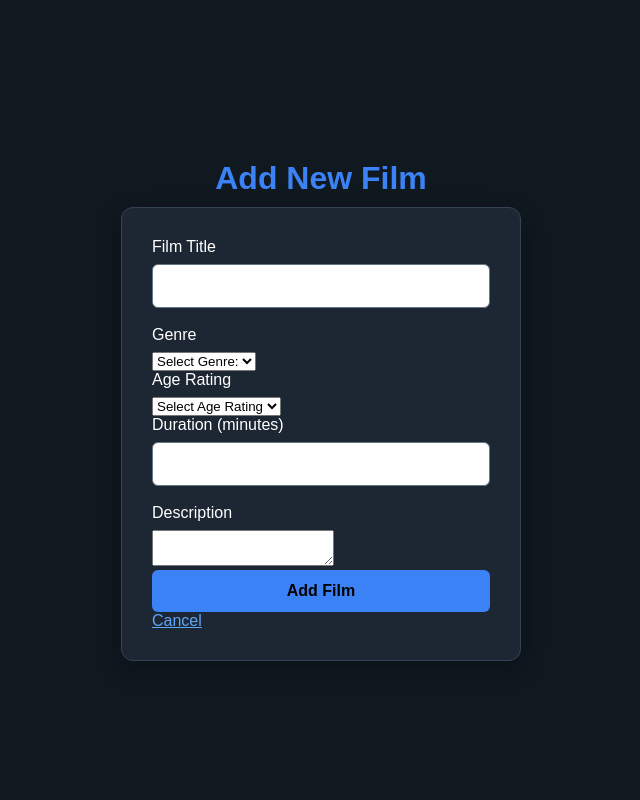
After one commit to hassanmsalama5-cloud/NEA, a Flask app: page /add_film in a window 1280 px wide. The commit adds this page. Shown: the whole page, without its empty margins (319-959 px from the left). Run offline with Flask 3, Linux system fonts and the light colour scheme; a user stored in the database is signed in.

Commit message:
Add film and screening management features with validation and UI updates

```diff
--- a/app.py
+++ b/app.py
@@ -1,6 +1,6 @@
 import sqlite3
 from flask import Flask, render_template, request, redirect, url_for,session,abort
-from datetime import date
+from datetime import date,time
 # from werkzeug.security import check_password_hash
 app = Flask(__name__)
 app.secret_key = "1932ADFV"
@@ -119,7 +119,7 @@ def select_seats(screening_id, film_name):
             "booked": not bool(seat["isavailable"])
 
         })
-    seatslist= []
+    seatslist = []
     for row in sorted(seats_by_row):
         seatslist.append(seats_by_row[row])
 
@@ -643,18 +643,18 @@ def edit_booking(booking_id):
             if cur.fetchone() is None:
                 abort(404,"Screening not found.")
             cur.execute("""
-                UPDATE Seats
+                UPDATE seats
                 SET IsAvailable = 1
-                WHERE SeatID IN(
-                    SELECT SeatID
+                WHERE seatID IN(
+                    SELECT seatID
                     FROM BookingSeats
                     WHERE bookingID = ?
                 )
             """,(booking_id,))
             placeholders = ",".join("?" for _ in seat_ids)
             cur.execute(f"""
-                SELECT SeatID
-                FROM Seats
+                SELECT seatID
+                FROM seats
                 WHERE ScreeningID = ?
                 AND IsAvailable = 1
                 AND SeatID in ({placeholders})
@@ -688,10 +688,10 @@ def edit_booking(booking_id):
                 VALUES(?,?)
             """,(booking_id,seat_id))
             cur.execute(f"""
-                UPDATE Seats
-                SET IsAvailable = 0
-                WHERE ScreeningID =?
-                AND IsAvailable = 1
+                UPDATE seats
+                SET isavailable = 0
+                WHERE screeningID =?
+                AND isavailable = 1
                 AND SeatID IN ({placeholders})
             """,[screening_id] + seat_ids)
             if cur.rowcount != number_of_tickets:
@@ -713,19 +713,19 @@ def edit_booking(booking_id):
 
         cur.execute("""
             SELECT
-                S.SeatID,
-                S.ScreeningID,
-                S.SeatNumber,
-                S.IsAvailable,
+                s.seatID,
+                s.screeningID,
+                s.seatnumber,
+                s.isavailable,
                 CASE
                     WHEN BS.bookingID IS NOT NULL THEN 1
                     ELSE 0
                 END AS IsCurrentBooking
-            FROM Seats S
+            FROM seats s
             LEFT JOIN BookingSeats BS
-                ON S.SeatID = BS.SeatID
+                ON s.seatID = BS.seatID
                 AND BS.bookingID = ?
-            ORDER BY S.ScreeningID,S.SeatNumber
+            ORDER BY s.screeningID,s.seatnumber
         """,(booking_id,))
 
         seat_rows = cur.fetchall()
@@ -747,6 +747,115 @@ def edit_booking(booking_id):
         raise
     finally:
         con.close()
+
+@app.route("/add_film",methods=["GET","POST"])
+def add_film():
+    if "admin_id" not in session:
+        return redirect(url_for("admin_signin"))
+    error = None
+    if request.method == "POST":
+            title = request.form.get("Title","").strip()
+            genre = request.form.get("genre","").strip()
+            age_rating = request.form.get("AgeRating","").strip()
+            duration = request.form.get("Duration","").strip()
+            description = request.form.get("description","").strip()
+            if not title or not genre or not age_rating or not duration or not description:
+                error = "Please complete all fields."
+            else:
+                try:
+                    duration = int(duration)
+                    if duration <= 0:
+                        raise ValueError
+                except ValueError:
+                    error = "duration must be a positive integer."
+            if error is  None:
+                con = sqlite3.connect(DATABASE)
+                try:
+                    cur = con.cursor()
+                    cur.execute("""
+                        INSERT INTO Films
+                        (Title,genre,AgeRating,Duration,description,IsActive)
+                    VALUES(?,?,?,?,?,1)
+                    """,(
+                        title,
+                        genre,
+                        age_rating,
+                        duration,
+                        description
+                     ))
+
+                    con.commit()
+                    return redirect(url_for("manage_films"))
+                except Exception:
+                    con.rollback()
+                    raise
+                finally:
+                    con.close()
+    return render_template("add_film.html",error = error)
+@app.route("/add_screening",methods = ["GET","POST"])
+def add_screening():
+    if "admin_id" not in session:
+        return redirect(url_for("admin_signin"))
+    error = None
+    con = sqlite3.connect(DATABASE)
+    con.row_factory = sqlite3.Row
+    try:
+        cur = con.cursor()
+        cur.execute("""
+            SELECT FilmID,Title
+            FROM Films
+            WHERE IsActive = 1
+            ORDER BY Title
+        """)
+        films = cur.fetchall()
+        if request.method =="POST":
+            film_id = request.form.get("FilmID",type=int)
+            screening_date = request.form.get("ScreeningDate","").strip()
+            screening_time = request.form.get("ScreeningTime","").strip()
+            screen_number = request.form.get("ScreenNumber","").strip()
+            if not film_id or not screening_date or not screening_time or not screen_number:
+                error = "please complete all fields."
+            else:
+                try:
+                    screen_number = int(screen_number)
+                    date.fromisoformat(screening_date)
+                    time.fromisoformat(screening_time)
+                    if screen_number <=0:
+                        raise ValueError
+                except ValueError:
+                    error = "please enter a valid date, time and screen number."
+            if error is None:
+                 cur.execute("""
+                    SELECT FilmID
+                    FROM Films
+                    Where FilmID = ?
+                    AND IsActive = 1
+                """,(film_id,))
+                 if cur.fetchone() is None:
+                    error = "Please  select a valid active film."
+            if error is None:
+                 cur.execute("""
+                    INSERT INTO Screenings
+                    (FilmID,ScreeningDate,ScreeningTime,ScreenNumber)
+                    VALUES (?,?,?,?)
+                """,(
+                    film_id,
+                    screening_date,
+                    screening_time,
+                    screen_number
+                ))
+                 con.commit()
+                 return redirect(url_for("manage_screening"))
+        return render_template(
+                "add_screening.html",
+                films=films,
+                error=error
+            )
+    finally:
+            con.close()
+
+
+
 @app.route("/admin_logout")
 def admin_logout():
     session.pop("admin_id",None)
--- /dev/null
+++ b/templates/add_film.html
@@ -0,0 +1,42 @@
+<!DOCTYPE html>
+<html lang = "en">
+<head>
+    <meta charset="UTF-8">
+    <title> add Film -  Cinebook </title>
+    <link rel = "stylesheet" href = "{{url_for('static',filename='style.css')}}">
+</head>
+<body>
+    <h1> Add New Film </h1>
+    {% if error %}
+        <p> {{ error }}</p>
+    {% endif %}
+    <form method = "POST">
+        <label> Film Title </label>
+        <input type = "text" name = "Title" required>
+        <label>Genre </label>
+        <select name = "genre" required>
+            <option value ="">Select Genre:</option>
+            <option value = "Comedy"> Comedy</option>
+            <option value = "Action"> Action </option>
+            <option value ="Horror"> Horror </option>
+            <option value ="Sci-Fi"> Sci-Fi</option>
+            <option value = "Thriller">Thriller</option>
+        </select>
+        <label> Age Rating </label>
+        <select name = "AgeRating" required>
+            <option value ="">Select Age Rating</option>
+            <option value ="U">U</option>
+            <option value = "12A">12A</option>
+            <option value = "12">12</option>
+            <option value = "15">15</option>
+            <option value = "18">18</option>
+        </select>
+        <label>Duration (minutes)</label>
+            <input type = "number" name = "Duration" min = "1" required>
+        <label>Description </label>
+        <textarea name = "description" required></textarea>
+        <button type ="submit">Add Film</button>
+        <a href = "{{url_for('manage_films')}}">Cancel</a>
+    </form>
+</body>
+</html>
--- a/templates/manage_screenings.html
+++ b/templates/manage_screenings.html
@@ -7,6 +7,7 @@
     </head>
     <body>
         <h1>Manage Screenings</h1>
+        <a href = "{{url_for('add_screening')}}"> Add New Screening</a>
         {% for screening in screenings %}
         <div class ="screening-card ">
             <h3> Film title: {{screening['Title']}}</h3>
```
Also changed, not shown: templates/add_screening.html (added, +34 -0 lines), templates/edit_booking.html (+13 -13 lines), templates/manage_films.html (+8 -5 lines), cinema.db.
